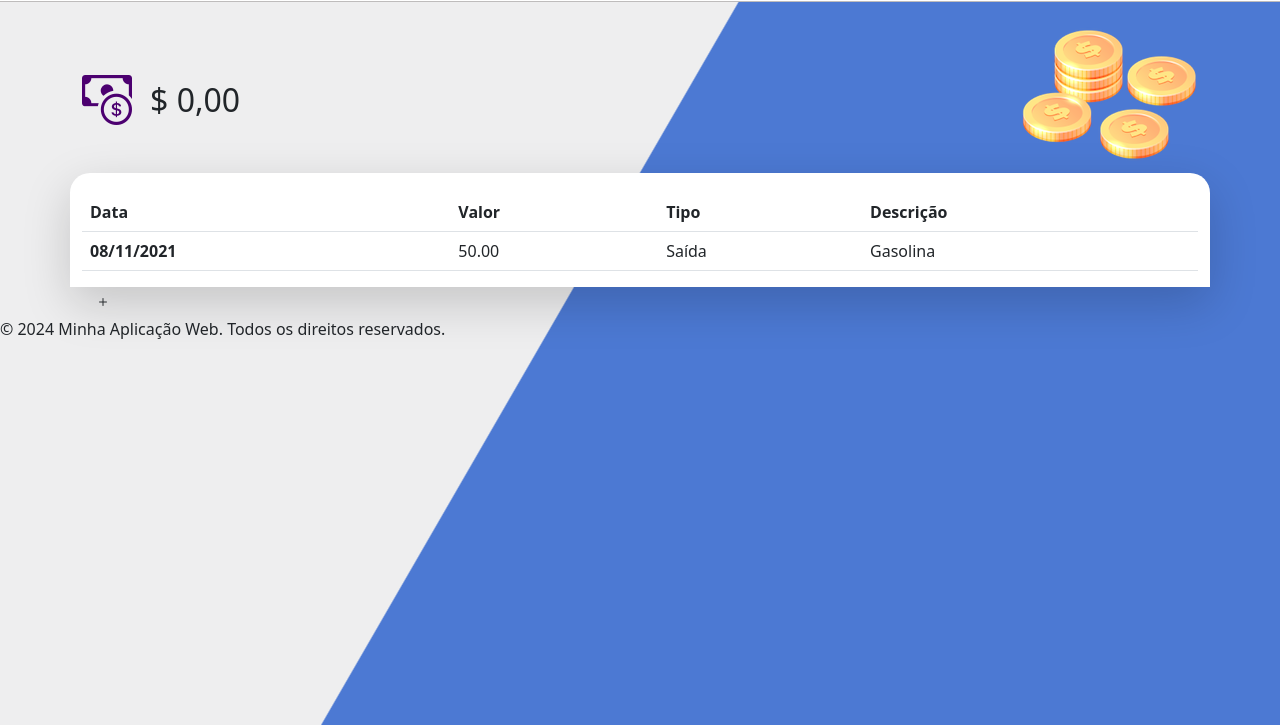
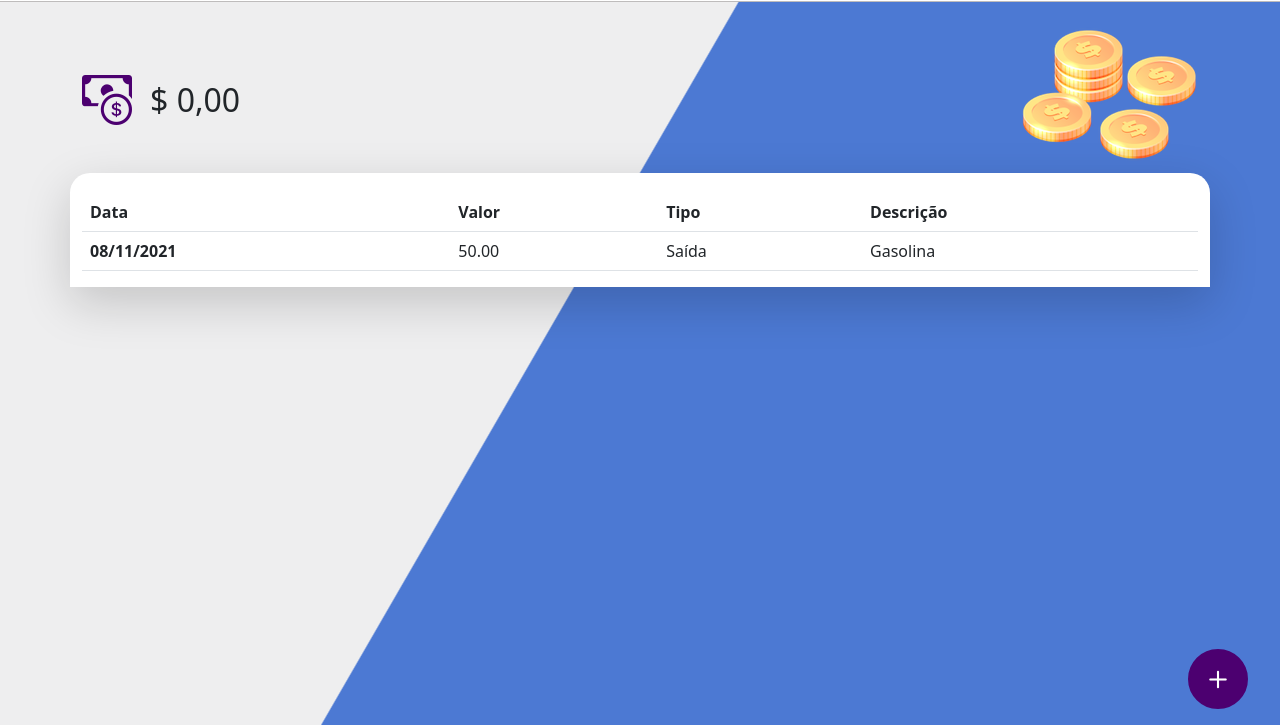
Before and after one commit to biagfialho/nikel, a plain HTML site: page public/home.html in a window 1280 px wide. Shown: the part 75-800 px from the top of the page. Drawn offline with nearby package versions, Linux system fonts and the light colour scheme.

Commit message:
Adicionando arquivos restantes ao projeto

```diff
--- a/public/css/style.css
+++ b/public/css/style.css
@@ -57,6 +57,26 @@ header {
     color:#ffffff;
 }
 
+.button-float {
+    position: fixed;
+    bottom: 1rem;
+    right: 2rem;
+    border-radius: 100%;
+    width: 60px;
+    height: 60px;
+    background-color: #4c0070;
+    color: #ffffff;
+    font-size: 35px;
+    padding: 0; !important;
+    border: 2px solid #4c0070;
+}
+
+.button-float:hover {
+    background-color: #ffffff;
+    border: 2px solid #4c79d3;
+    color: #4c79d3;
+}
+
 .link-defaut {
      color: #4c0070;
      cursor: pointer;
--- a/public/home.html
+++ b/public/home.html
@@ -126,11 +126,6 @@
              </div>
 </main>
 
-
     <script src="https://cdn.jsdelivr.net/npm/bootstrap@5.3.8/dist/js/bootstrap.bundle.min.js" integrity="sha384-ENjdO4Dr2bkBIFxQpeoTz1HIcje39Wm4jDKdf19U8gI4ddQ3GYNS7NTKfAdVQSZe" crossorigin="anonymous"></script>
-
-
-    <footer >
-      <p>&copy; 2024 Minha Aplicação Web. Todos os direitos reservados.</p>
-    </footer>
-  </body>
+</body>
+</html>
```
Also changed, not shown: public/index.html (+0 -3 lines), public/transactions.html (+1 -13 lines), 1 other file.
